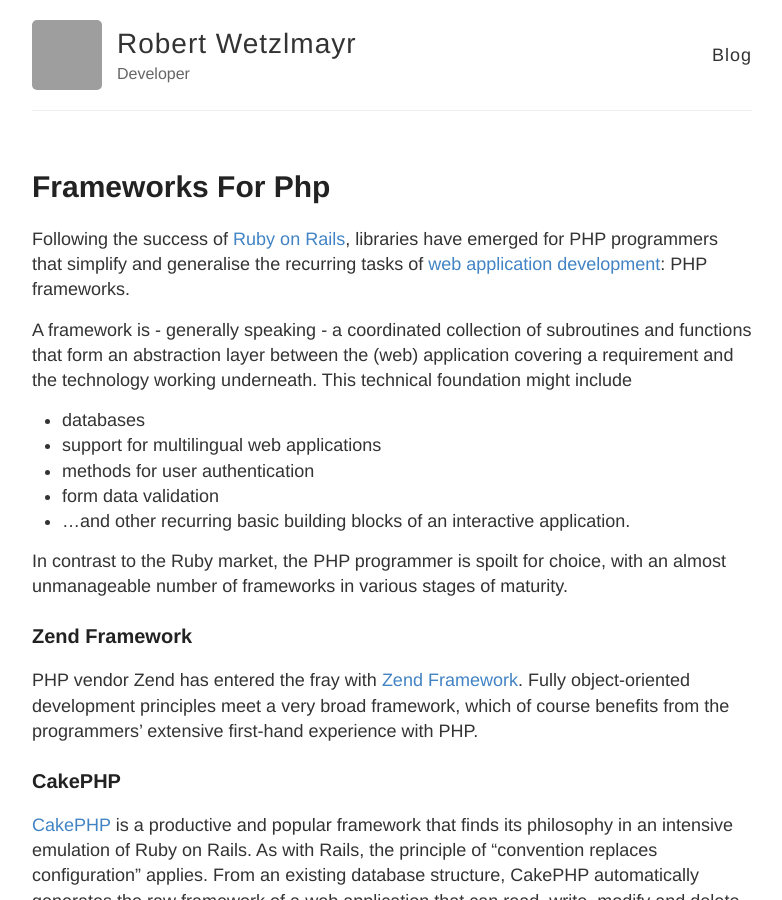
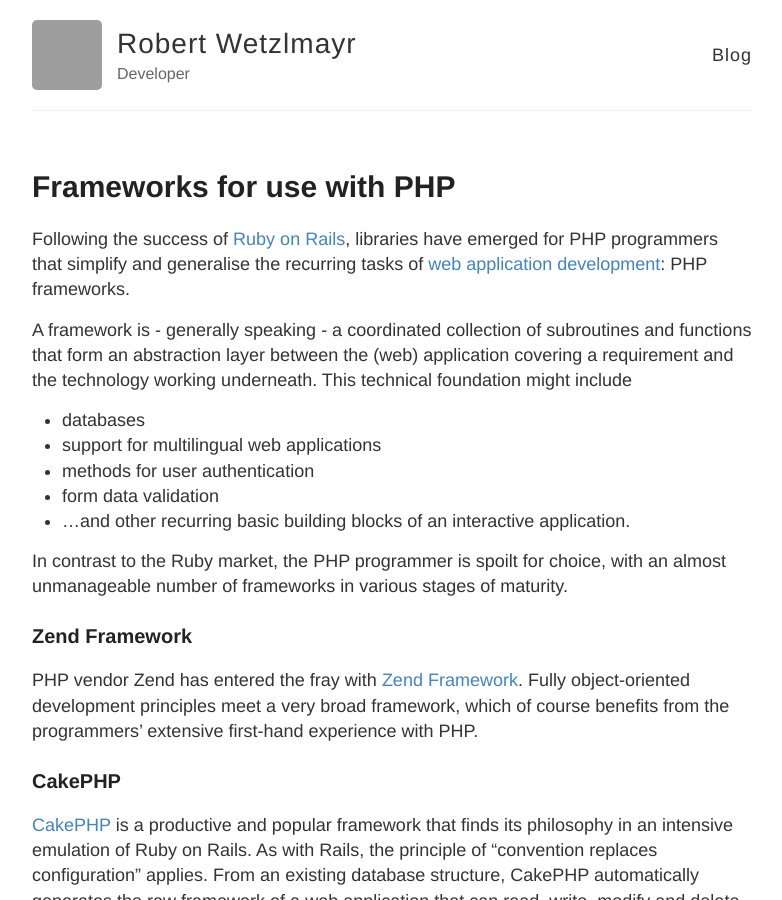
Before and after one commit to rwetzlmayr/rwetzlmayr.github.io, a Jekyll site: the page built from _posts/2008-08-08-frameworks-for-php.md, in a window 1280 px wide and 900 px high. Shown: the whole window, without its empty margins (248-1030 px from the left). Built offline with Jekyll 4.4.1, drawn with Linux system fonts in a browser that asks for light colours; our own code applies the rules of GitHub Pages for plain Markdown files; grey boxes are pictures that could not be loaded.

Commit message:
Update 2008-08-08-frameworks-for-php.md

```diff
--- a/_posts/2008-08-08-frameworks-for-php.md
+++ b/_posts/2008-08-08-frameworks-for-php.md
@@ -1,5 +1,7 @@
 ---
 published: true
+title: Frameworks for use with PHP
+layout: post
 ---
 Following the success of [Ruby on Rails](https://rubyonrails.org/), libraries have emerged for PHP programmers that simplify and generalise the recurring tasks of [web application development](https://wetzlmayr.at/programmierer/): PHP frameworks.
 
```
